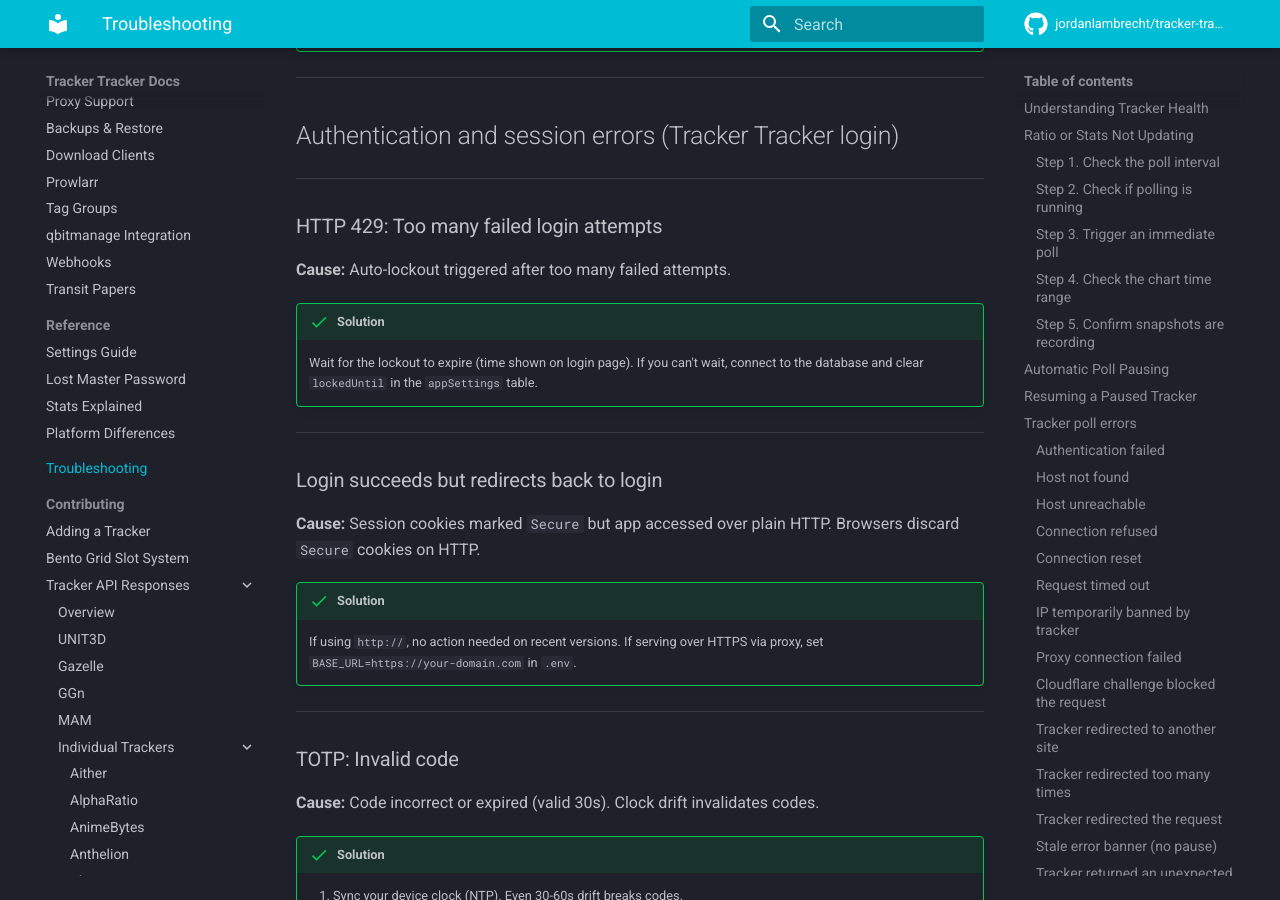
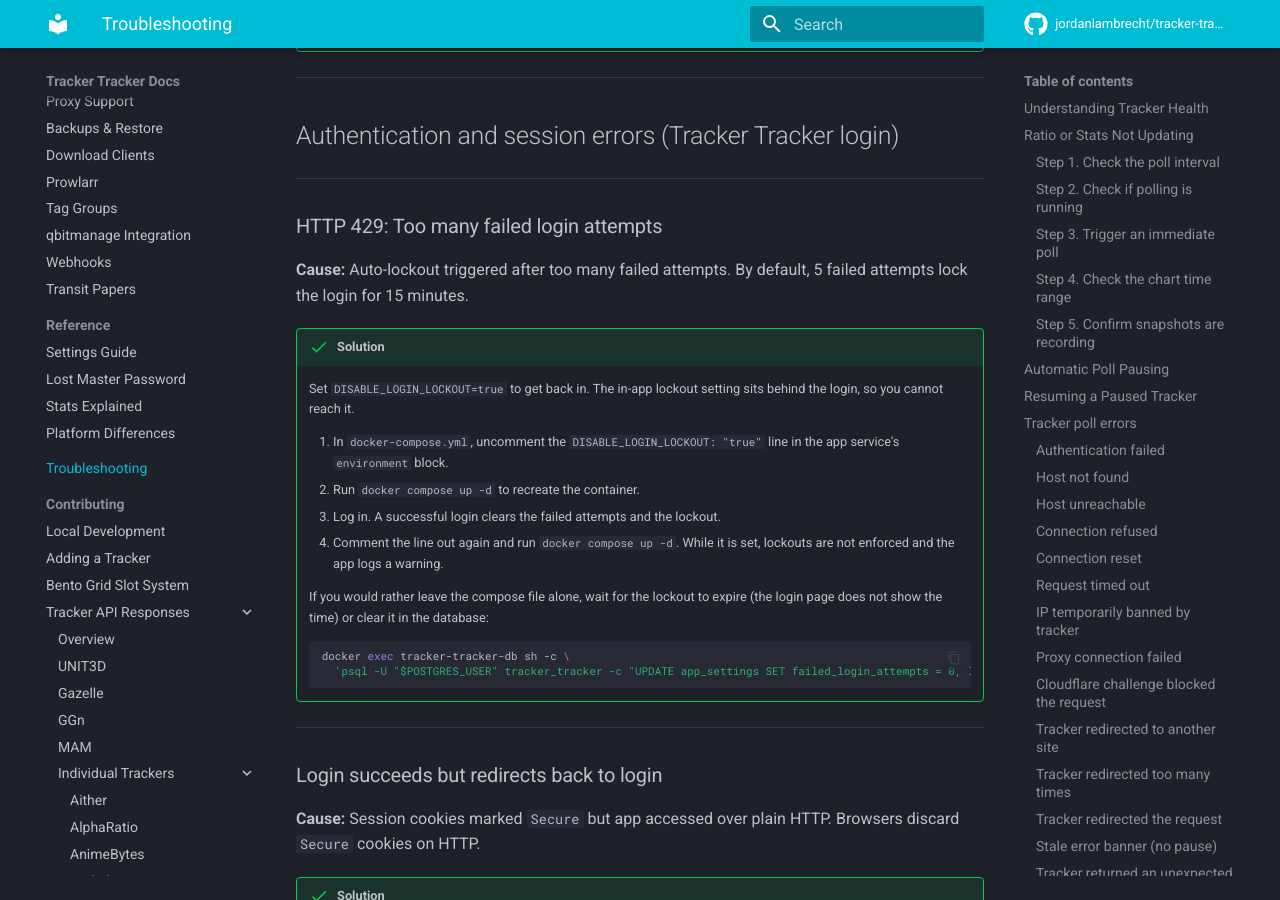
Before and after one commit to jordanlambrecht/tracker-tracker, an MkDocs documentation site: the page built from docs/kb/docs/troubleshooting.md, in a window 1280 px wide and 900 px high, scrolled down 9873 px. Built offline with MkDocs 1.6.1 and Material for MkDocs 9.7.7, drawn with Linux system fonts in a browser that asks for light colours; comment, search, counter and statistics services are not loaded.

````diff
--- a/docs/kb/docs/troubleshooting.md
+++ b/docs/kb/docs/troubleshooting.md
@@ -367,11 +367,23 @@ These appear on individual client cards in **Settings → Download Clients**.
 
 ### HTTP 429: Too many failed login attempts
 
-**Cause:** Auto-lockout triggered after too many failed attempts.
+**Cause:** Auto-lockout triggered after too many failed attempts. By default, 5 failed attempts lock the login for 15 minutes.
 
 !!! success "Solution"
 
-    Wait for the lockout to expire (time shown on login page). If you can't wait, connect to the database and clear `lockedUntil` in the `appSettings` table.
+    Set `DISABLE_LOGIN_LOCKOUT=true` to get back in. The in-app lockout setting sits behind the login, so you cannot reach it.
+
+    1. In `docker-compose.yml`, uncomment the `DISABLE_LOGIN_LOCKOUT: "true"` line in the app service's `environment` block.
+    2. Run `docker compose up -d` to recreate the container.
+    3. Log in. A successful login clears the failed attempts and the lockout.
+    4. Comment the line out again and run `docker compose up -d`. While it is set, lockouts are not enforced and the app logs a warning.
+
+    If you would rather leave the compose file alone, wait for the lockout to expire (the login page does not show the time) or clear it in the database:
+
+    ```bash
+    docker exec tracker-tracker-db sh -c \
+      'psql -U "$POSTGRES_USER" tracker_tracker -c "UPDATE app_settings SET failed_login_attempts = 0, locked_until = NULL;"'
+    ```
 
 ---
 
--- a/docs/kb/mkdocs.yml
+++ b/docs/kb/mkdocs.yml
@@ -60,6 +60,7 @@ nav:
       - Platform Differences: reference/platform-differences.md
   - Troubleshooting: troubleshooting.md
   - Contributing:
+      - Local Development: contributing/local-development.md
       - Adding a Tracker: contributing/adding-a-tracker.md
       - Bento Grid Slot System: contributing/slot-system.md
       - Tracker API Responses:
````
Also changed, not shown: docs/kb/docs/contributing/local-development.md (added, +13 -0 lines), docs/kb/docs/getting-started/docker-config.md (+2 -1 lines), README.md.
